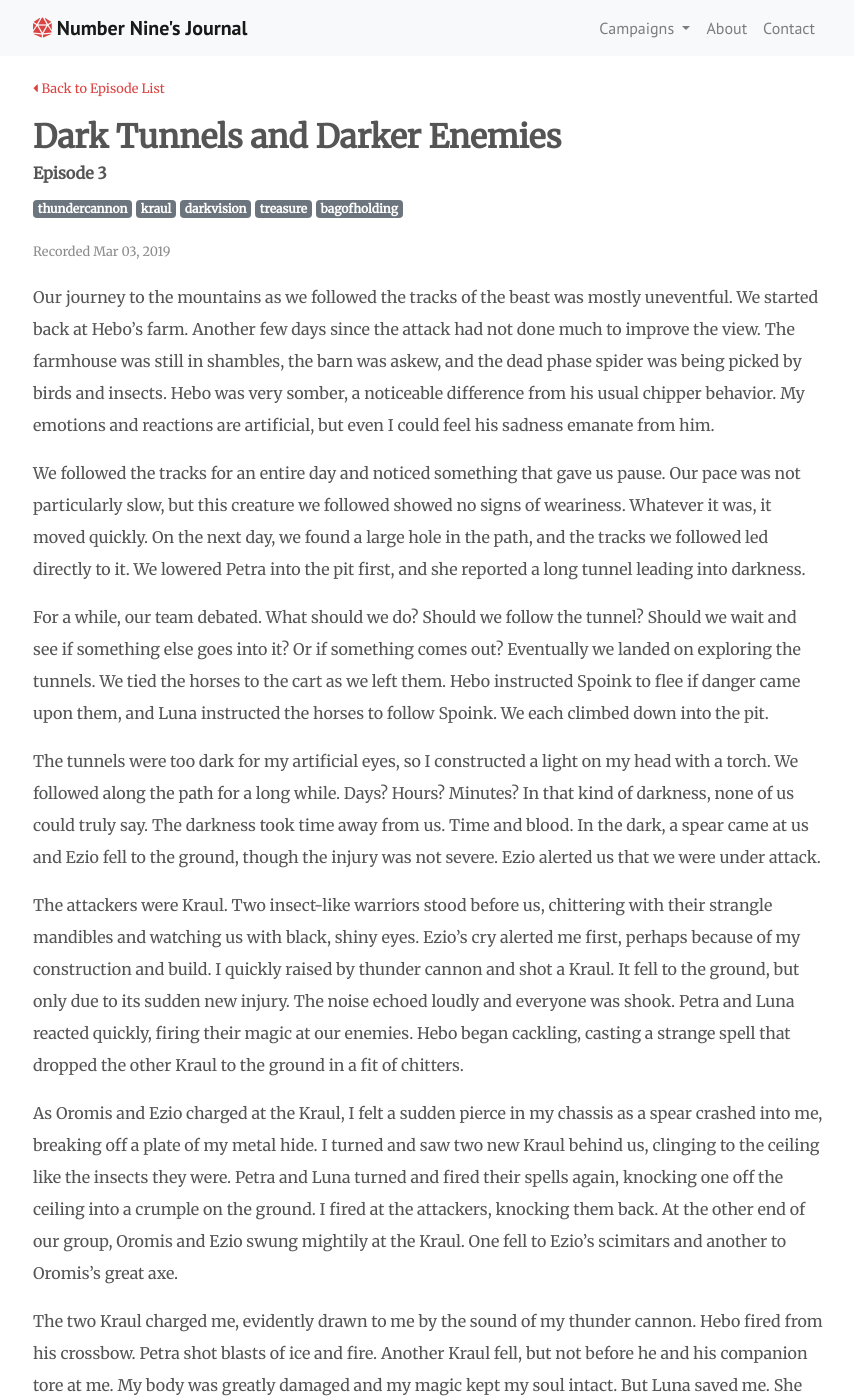
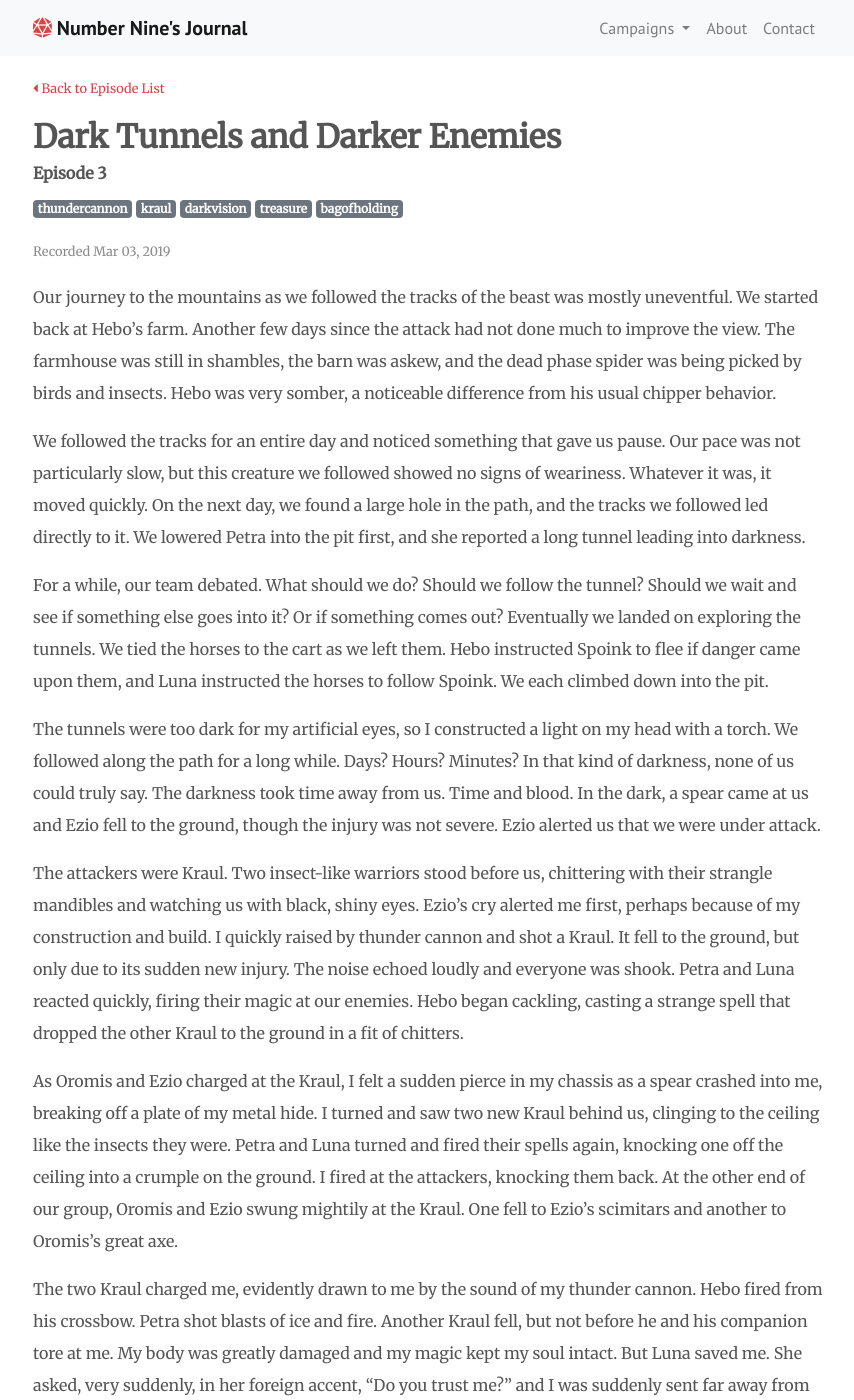
Before and after one commit to clblamires/ninesjournal, a Jekyll site: the page built from _posts/2019-03-02-dark-tunnels-and-darker-enemies.md, in a window 1280 px wide and 1400 px high. Shown: the whole window, without its empty margins (212-1066 px from the left). Built offline with Jekyll 4.4.1, drawn with Linux system fonts in a browser that asks for light colours; nearby versions of some CDN libraries; some of the changed text lies outside the part shown.

Commit message:
Update Episodes “2019-03-02-dark-tunnels-and-darker-enemies”

```diff
--- a/_posts/2019-03-02-dark-tunnels-and-darker-enemies.md
+++ b/_posts/2019-03-02-dark-tunnels-and-darker-enemies.md
@@ -5,10 +5,9 @@ date: '2019-03-02 18:00:00 -0700'
 recorded: 'March 2, 2019'
 tags: thundercannon kraul darkvision treasure bagofholding
 episode: 3
-adventure: 'discouraged'
+adventure: discouraged
 ---
-
-Our journey to the mountains as we followed the tracks of the beast was mostly uneventful. We started back at Hebo's farm. Another few days since the attack had not done much to improve the view. The farmhouse was still in shambles, the barn was askew, and the dead phase spider was being picked by birds and insects. Hebo was very somber, a noticeable difference from his usual chipper behavior. My emotions and reactions are artificial, but even I could feel his sadness emanate from him.
+Our journey to the mountains as we followed the tracks of the beast was mostly uneventful. We started back at Hebo's farm. Another few days since the attack had not done much to improve the view. The farmhouse was still in shambles, the barn was askew, and the dead phase spider was being picked by birds and insects. Hebo was very somber, a noticeable difference from his usual chipper behavior.
 
 We followed the tracks for an entire day and noticed something that gave us pause. Our pace was not particularly slow, but this creature we followed showed no signs of weariness. Whatever it was, it moved quickly. On the next day, we found a large hole in the path, and the tracks we followed led directly to it. We lowered Petra into the pit first, and she reported a long tunnel leading into darkness.
 
@@ -20,7 +19,7 @@ The attackers were Kraul. Two insect-like warriors stood before us, chittering w
 
 As Oromis and Ezio charged at the Kraul, I felt a sudden pierce in my chassis as a spear crashed into me, breaking off a plate of my metal hide. I turned and saw two new Kraul behind us, clinging to the ceiling like the insects they were. Petra and Luna turned and fired their spells again, knocking one off the ceiling into a crumple on the ground. I fired at the attackers, knocking them back. At the other end of our group, Oromis and Ezio swung mightily at the Kraul. One fell to Ezio's scimitars and another to Oromis's great axe.
 
-The two Kraul charged me, evidently drawn to me by the sound of my thunder cannon. Hebo fired from his crossbow. Petra shot blasts of ice and fire. Another Kraul fell, but not before he and his companion tore at me. My body was greatly damaged and my magic kept my soul intact. But Luna saved me. She asked, very suddenly, in her foreign accent, "Do you trust me?" and I was suddenly sent far away from my foe. Forcing my body to obey my soul's command, I raised the cannon again and fired. In my weakened state, the shock of the gun knocked me backwards.
+The two Kraul charged me, evidently drawn to me by the sound of my thunder cannon. Hebo fired from his crossbow. Petra shot blasts of ice and fire. Another Kraul fell, but not before he and his companion tore at me. My body was greatly damaged and my magic kept my soul intact. But Luna saved me. She asked, very suddenly, in her foreign accent, "Do you trust me?" and I was suddenly sent far away from my foe. Forcing my damaged body up, I raised the cannon again and fired. In my weakened state, the shock of the gun knocked me backwards.
 
 When I arose, the group was resting after the battle. My companions were salvaging what they could from the Kraul, including weapons and plate armor. They could not get anything from the Kraul I had fired upon last as the thunder cannon's shot had ripped the body of that creature to pieces. I used my magic and skill to repair my body, and the party continued. The things we found on the Kraul were stored in my bag of holding.
 
```
